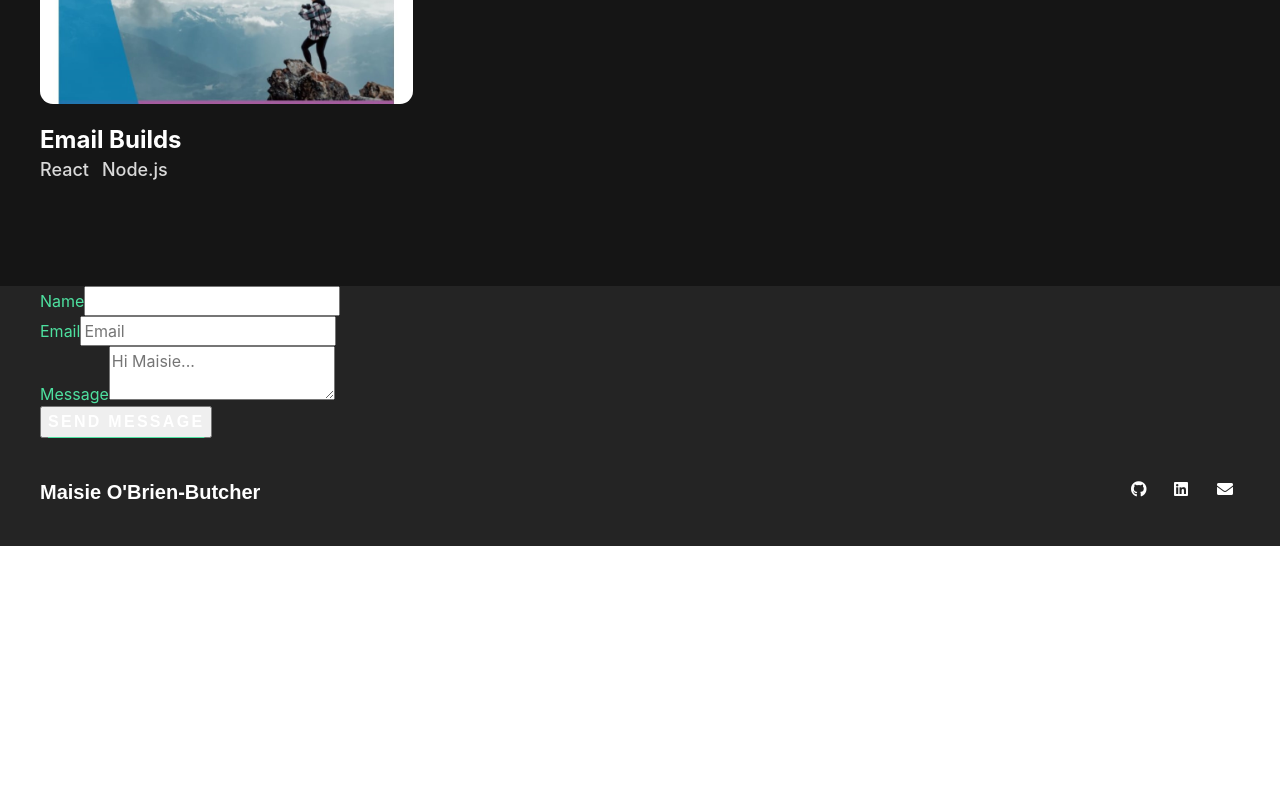
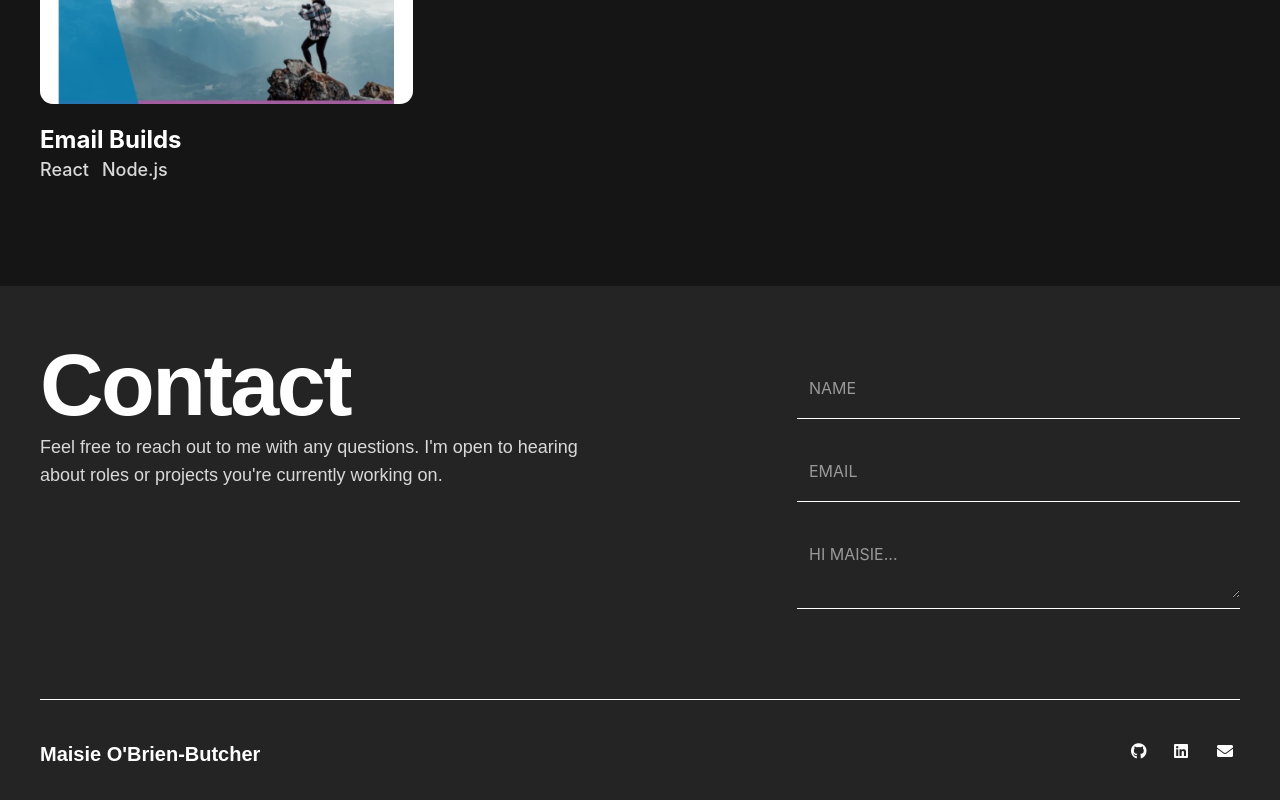
Before and after one commit to maisieo/-maisie-codes, a React (Create React App) app: page / in a window 1280 px wide. Shown: the part 2064-2864 px from the top of the page. Before the commit the page ends 2610 px from the top, so only its background shows below. Built offline with nearby package versions, Linux system fonts and the light colour scheme.

Commit message:
remove first form

```diff
--- a/src/components/Home/ContactForm/ContactForm.js
+++ b/src/components/Home/ContactForm/ContactForm.js
@@ -2,133 +2,97 @@ import React, { useState } from "react";
 import "./ContactForm.css";
 
 function ContactForm() {
-  // let [formData, setFormData] = useState({
-  //   name: "",
-  //   email: "",
-  //   message: "",
-  // });
+  let [formData, setFormData] = useState({
+    name: "",
+    email: "",
+    message: "",
+  });
 
-  // // Handle form data change
-  // let handleChange = (e) => {
-  //   setFormData({
-  //     ...formData,
-  //     [e.target.name]: e.target.value,
-  //   });
-  // };
+  // Handle form data change
+  let handleChange = (e) => {
+    setFormData({
+      ...formData,
+      [e.target.name]: e.target.value,
+    });
+  };
 
-  // // Handle form submission
-  // let handleSubmit = async (e) => {
-  //   e.preventDefault();
-  //   try {
-  //     const response = await fetch("/", {
-  //       method: "POST",
-  //       headers: { "Content-Type": "application/x-www-form-urlencoded" },
-  //       body: new URLSearchParams(formData).toString(),
-  //     });
+  // Handle form submission
+  let handleSubmit = async (e) => {
+    e.preventDefault();
+    try {
+      const response = await fetch("/", {
+        method: "POST",
+        headers: { "Content-Type": "application/x-www-form-urlencoded" },
+        body: new URLSearchParams(formData).toString(),
+      });
 
-  //     if (response.ok) {
-  //       // Form submission successful
-  //       alert("Thank you for your message. It has been sent.");
-  //       setFormData({
-  //         name: "",
-  //         email: "",
-  //         message: "",
-  //       });
-  //     } else {
-  //       // Handle server errors or invalid responses
-  //       alert("There was a problem with your submission. Please try again.");
-  //     }
-  //   } catch (error) {
-  //     console.error("Error:", error);
-  //     alert("An error occurred. Please try again later.");
-  //   }
-  // };
+      if (response.ok) {
+        // Form submission successful
+        alert("Thank you for your message. It has been sent.");
+        setFormData({
+          name: "",
+          email: "",
+          message: "",
+        });
+      } else {
+        // Handle server errors or invalid responses
+        alert("There was a problem with your submission. Please try again.");
+      }
+    } catch (error) {
+      console.error("Error:", error);
+      alert("An error occurred. Please try again later.");
+    }
+  };
 
   return (
-    // <div className="contact-section">
-    //   <div className="inner-wrapper">
-    //     <div className="contact-info">
-    //       <h2>Contact</h2>
-    //       <p>
-    //         Feel free to reach out to me with any questions. I'm open to hearing
-    //         about roles or projects you're currently working on.
-    //       </p>
-    //     </div>
-    //     <div className="contact-form">
-    //       <form
-    //         name="contact"
-    //         method="POST"
-    //         data-netlify="true"
-    //         onSubmit={handleSubmit}
-    //       >
-    //         <input type="hidden" name="form-name" value="contact" />
-    //         <div className="input-section">
-    //           <input
-    //             type="text"
-    //             name="name"
-    //             placeholder="Name"
-    //             value={formData.name}
-    //             onChange={handleChange}
-    //             required
-    //           />
-    //         </div>
-    //         <div className="input-section">
-    //           <input
-    //             type="email"
-    //             name="email"
-    //             placeholder="Email"
-    //             value={formData.email}
-    //             onChange={handleChange}
-    //             required
-    //           />
-    //         </div>
-    // <div className="input-section">
-    //   <textarea
-    //     name="message"
-    //     placeholder="Hi Maisie..."
-    //     value={formData.message}
-    //     onChange={handleChange}
-    //     required
-    //   ></textarea>
-    // </div>
-
-    //       </form>
-    //     </div>
-    //   </div>
-    // </div>
     <div className="contact-section">
+      <div className="inner-wrapper">
+        <div className="contact-info">
+          <h2>Contact</h2>
+          <p>
+            Feel free to reach out to me with any questions. I'm open to hearing
+            about roles or projects you're currently working on.
+          </p>
+        </div>
+        <div className="contact-form">
           <form
-        name="contact v1"
-        method="post"
+            name="contact"
+            method="POST"
             data-netlify="true"
-        onSubmit="submit"
+            onSubmit={handleSubmit}
           >
-        <input type="hidden" name="form-name" value="contact v1" />
+            <input type="hidden" name="form-name" value="contact" />
             <div className="input-section">
-          <label>Name</label>
               <input
                 type="text"
                 name="name"
-            // placeholder="Name"
-            // value={formData.name}
-            // onChange={handleChange}
-            // required
+                placeholder="Name"
+                value={formData.name}
+                onChange={handleChange}
+                required
               />
             </div>
             <div className="input-section">
-          <label htmlFor="email">Email</label>
-          <input id="email" type="email" name="email" placeholder="Email" />
+              <input
+                type="email"
+                name="email"
+                placeholder="Email"
+                value={formData.email}
+                onChange={handleChange}
+                required
+              />
             </div>
-
             <div className="input-section">
-          <label htmlFor="email">Message</label>
-          <textarea name="message" placeholder="Hi Maisie..."></textarea>
+              <textarea
+                name="message"
+                placeholder="Hi Maisie..."
+                value={formData.message}
+                onChange={handleChange}
+                required
+              ></textarea>
             </div>
           </form>
-      <div className="button-container">
-        <button type="submit" className="contact-button">
-          Send message
-        </button>
+        </div>
       </div>
     </div>
   );
```
Lines whose indentation alone changed are shown as unchanged.
